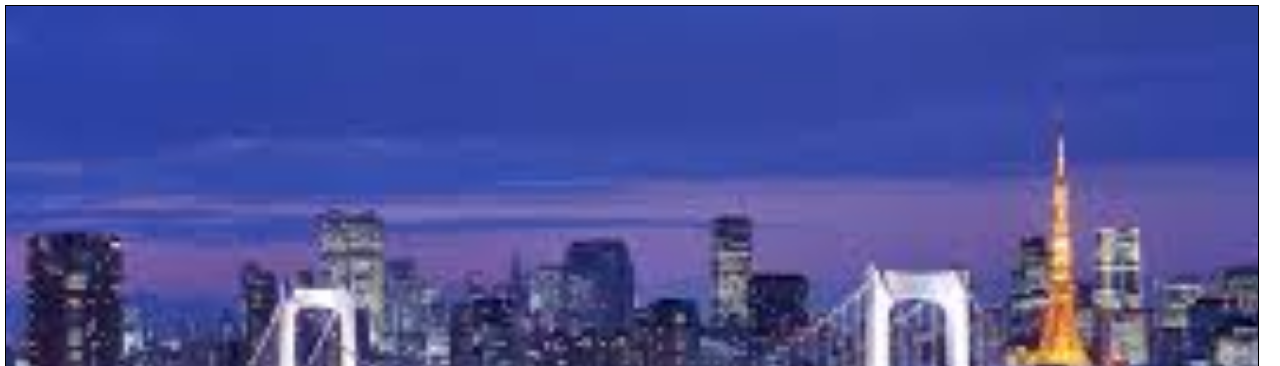
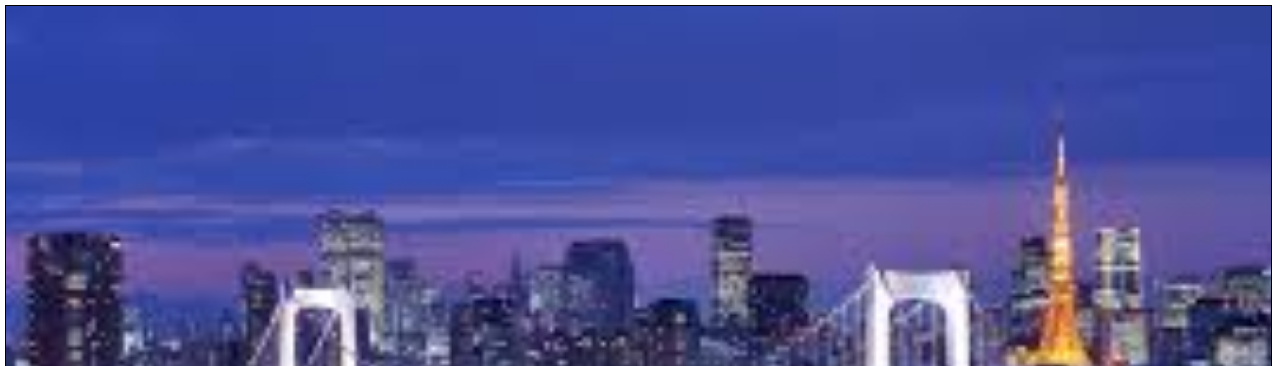
Before and after one commit to davide-amabile/htmlcss-airbnb, a plain HTML site: page index.html in a window 1280 px wide. Shown: the top 366 px of the page. Drawn offline with Linux system fonts and the light colour scheme.

Commit message:
width 99%

```diff
--- a/css/style.css
+++ b/css/style.css
@@ -6,14 +6,14 @@
 /* sfondo */
 .city {
   background-size: cover;
-  width: 98%;
+  width: 99%;
   height: 100vh;
   background-repeat: no-repeat;
   position:relative;
   padding: 10px;
   margin: 5px;
   border: 1px solid black;
-  background-color: rgba(0, 0, 0, 0.8);
+  background-color: rgba(0, 0, 0, 1);
 }
 /* prima foto */
 .tokyo {
```
